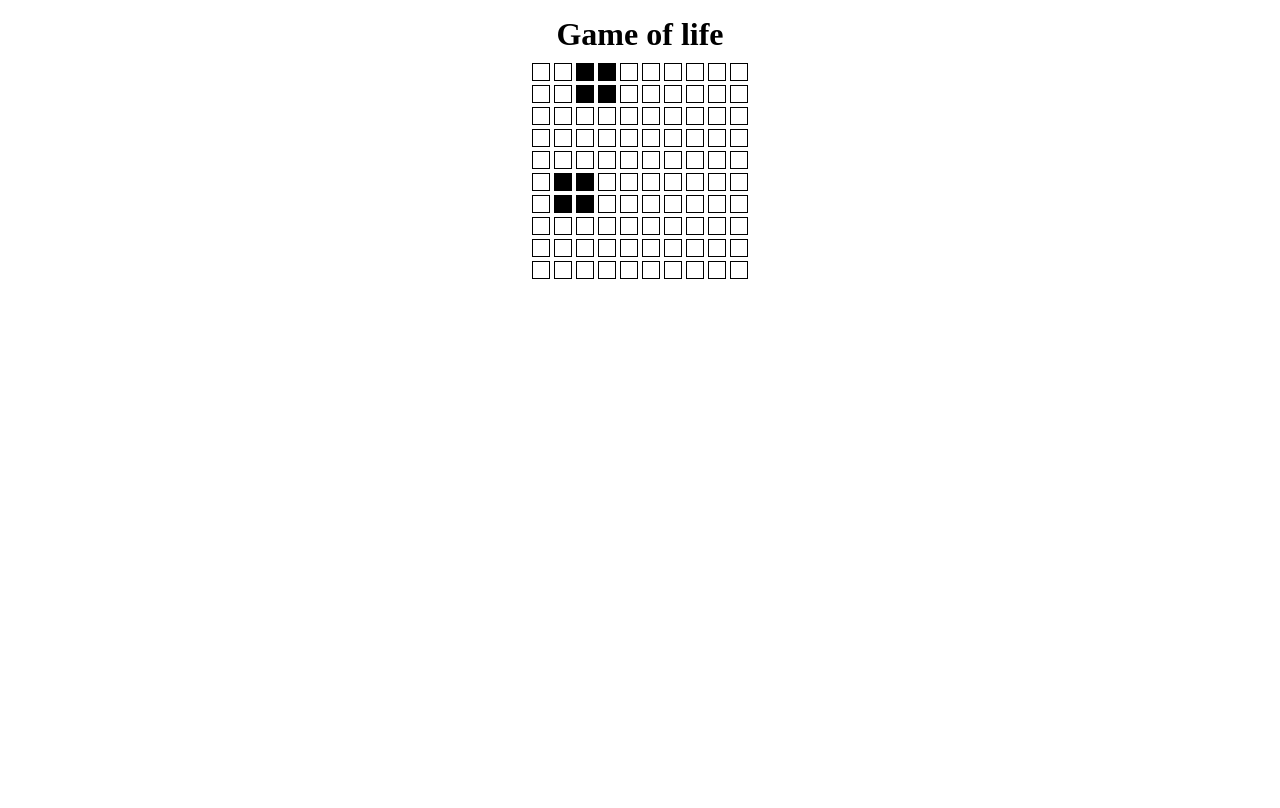
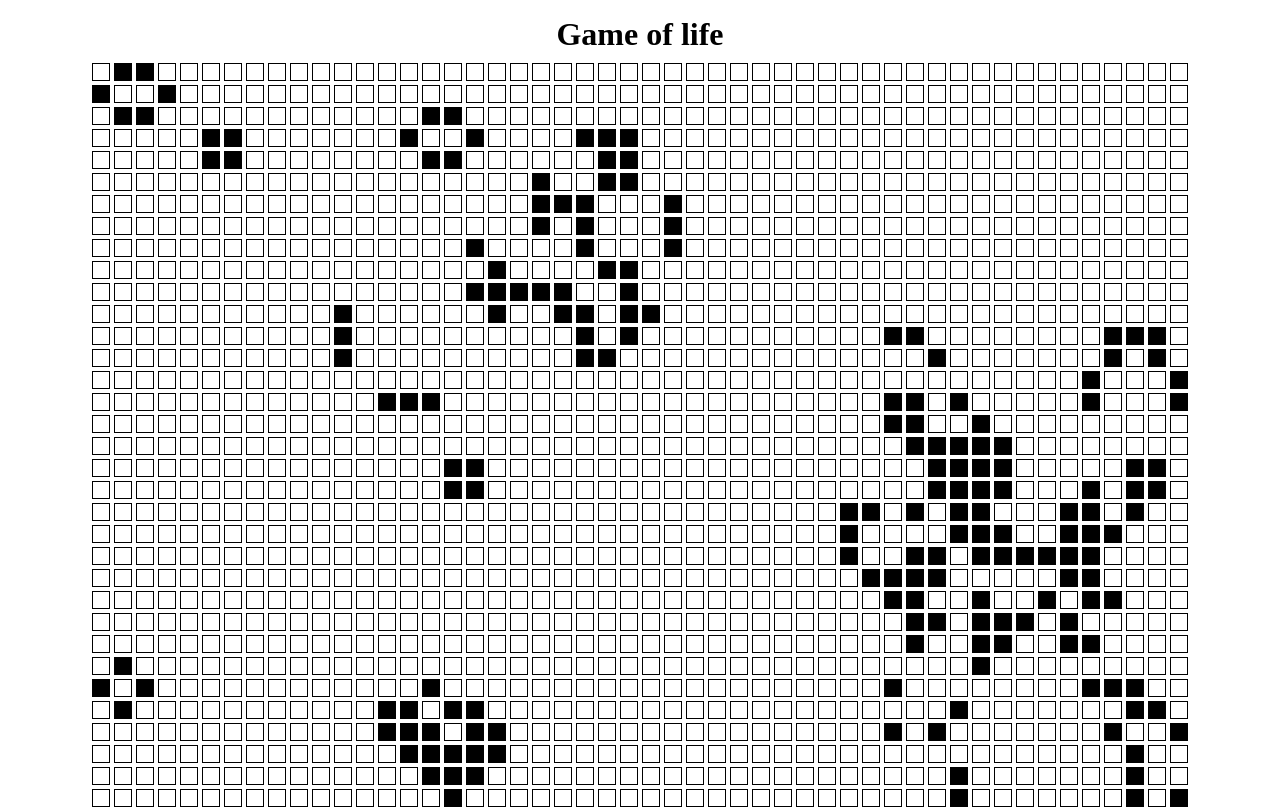
Before and after one commit to MarcinParda/game-of-life, a React (Create React App) app: page / in a window 1280 px wide. Shown: the top 808 px of the page. Built offline with nearby package versions, Linux system fonts and the light colour scheme.

Commit message:
working game of life with random values

```diff
--- a/src/components/GameGrid/GameGrid.tsx
+++ b/src/components/GameGrid/GameGrid.tsx
@@ -1,18 +1,16 @@
 import React, { useEffect, useState } from 'react';
 import './GameGrid.css';
 
-const initialCells: boolean[][] = Array.from({ length: 10 }, () =>
-  Array.from({ length: 10 }, () => false)
+const initialCells: boolean[][] = Array.from({ length: 50 }, () =>
+  Array.from({ length: 50 }, () => Math.random() > 0.5)
 );
 
-initialCells[1][1] = true;
-initialCells[1][2] = true;
-initialCells[1][3] = true;
-
-initialCells[5][1] = true;
-initialCells[5][2] = true;
-initialCells[6][1] = true;
-initialCells[6][2] = true;
+// glider
+// initialCells[2][1] = true;
+// initialCells[3][2] = true;
+// initialCells[3][3] = true;
+// initialCells[2][3] = true;
+// initialCells[1][3] = true;
 
 const getLivingNeighboursCount = (
   cells: boolean[][],
@@ -51,7 +49,8 @@ const shouldBeAliveInNextGeneration = (
 
 const generateNewCells = (cells: boolean[][]): boolean[][] => {
   console.log('generateNewCells');
-  const newCells = [...cells];
+  const newCells = JSON.parse(JSON.stringify(cells));
+
   for (let i = 0; i < cells.length; i++) {
     for (let j = 0; j < cells[i].length; j++) {
       const livingNeighboursCount = getLivingNeighboursCount(cells, i, j);
@@ -68,12 +67,12 @@ const GameGrid = () => {
   const [cells, setCells] = useState<boolean[][]>(initialCells);
 
   useEffect(() => {
-    const interval = setInterval(() => {
+    const timeout = setTimeout(() => {
       const newCells = generateNewCells(cells);
       setCells(newCells);
-    }, 1000);
-    return () => clearInterval(interval);
-  }, []);
+    }, 100);
+    return () => clearTimeout(timeout);
+  }, [cells]);
 
   return (
     <div className="grid-container">
```
